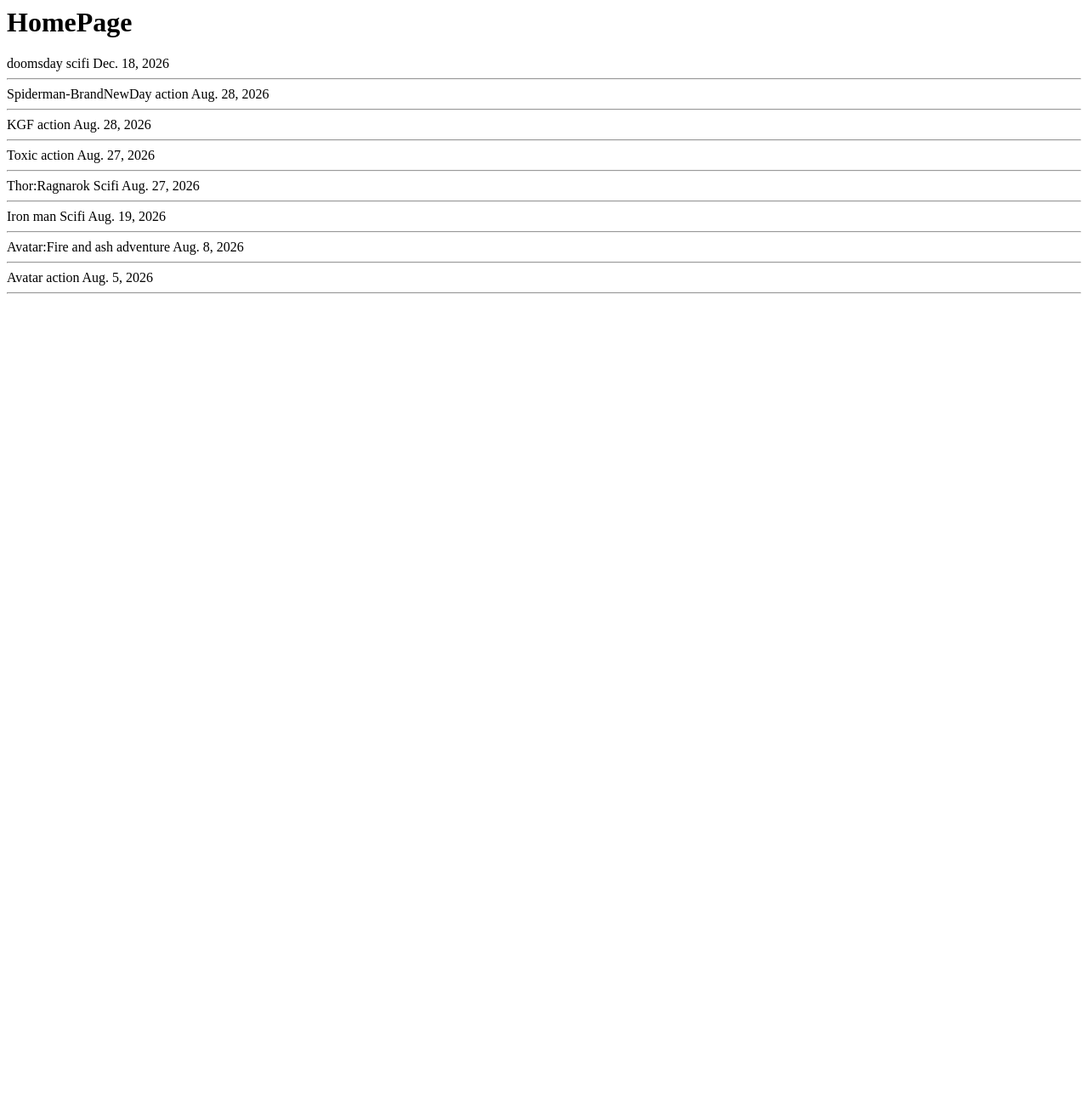
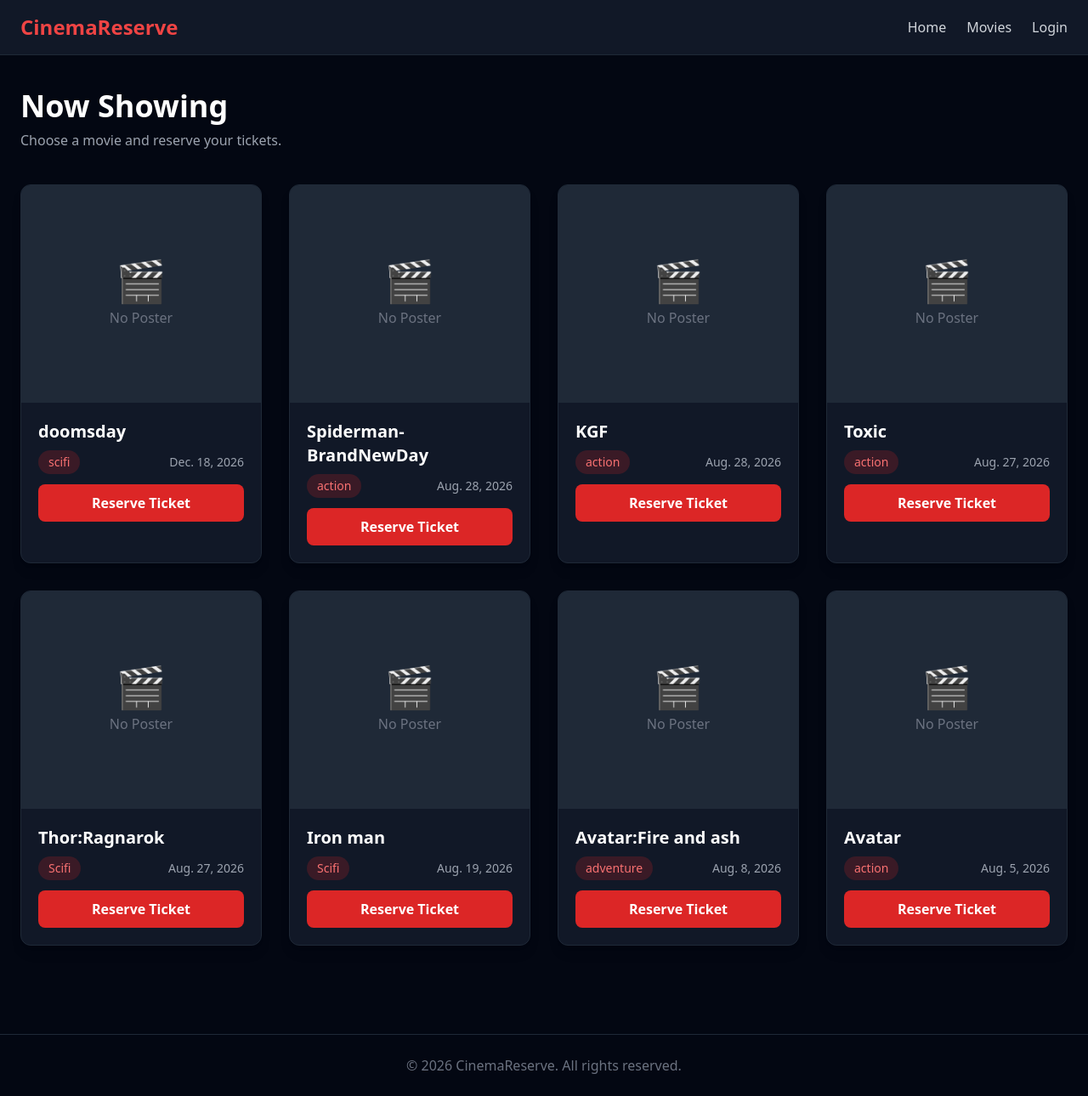
Before and after one commit to ANMOL4355/cinema_reserve, a Django app: page / in a window 1280 px wide. Shown: the whole page at 85% size. Before the commit the page ends 346 px from the top, so only its background shows below. Run offline with Django 5.2, Linux system fonts and the light colour scheme; data comes from the database, SQL or seed files in the repository; both versions use the stored data as it was after the commit; some libraries are stand-ins or nearby versions.

Commit message:
modified template with html and tailwind cdn

```diff
--- a/core/templates/core/home.html
+++ b/core/templates/core/home.html
@@ -1,8 +1,158 @@
-<h1>HomePage</h1>
 
-{% for movie in movies %}
-    {{ movie.name}}
-    {{ movie.genre }}
-    {{ movie.release_date }}
-    <hr/>
-{% endfor %}
+<!DOCTYPE html>
+<html lang="en">
+<head>
+    <meta charset="UTF-8">
+    <meta name="viewport" content="width=device-width, initial-scale=1.0">
+
+    <title>Cinema Reservation - Movies</title>
+
+    <!-- Tailwind CSS CDN -->
+    <script src="https://cdn.tailwindcss.com"></script>
+</head>
+
+<body class="bg-gray-950 text-white min-h-screen">
+
+    <!-- Navbar -->
+    <nav class="bg-gray-900 border-b border-gray-800">
+        <div class="max-w-7xl mx-auto px-6 py-4 flex items-center justify-between">
+
+            <h1 class="text-2xl font-bold text-red-500">
+                CinemaReserve
+            </h1>
+
+            <div class="flex gap-6 text-gray-300">
+                <a href="#" class="hover:text-red-500 transition">
+                    Home
+                </a>
+
+                <a href="#" class="hover:text-red-500 transition">
+                    Movies
+                </a>
+
+                <a href="#" class="hover:text-red-500 transition">
+                    Login
+                </a>
+            </div>
+
+        </div>
+    </nav>
+
+
+    <!-- Main Content -->
+    <main class="max-w-7xl mx-auto px-6 py-10">
+
+        <!-- Page Heading -->
+        <div class="mb-10">
+            <h2 class="text-4xl font-bold mb-2">
+                Now Showing
+            </h2>
+
+            <p class="text-gray-400">
+                Choose a movie and reserve your tickets.
+            </p>
+        </div>
+
+
+        <!-- Movie Cards -->
+        <div class="grid grid-cols-1 sm:grid-cols-2 lg:grid-cols-3 xl:grid-cols-4 gap-8">
+
+            {% for movie in movies %}
+
+            <div class="bg-gray-900 rounded-xl overflow-hidden shadow-lg
+                        border border-gray-800
+                        hover:border-red-500
+                        hover:-translate-y-1
+                        transition duration-300">
+
+                <!-- Movie Image Placeholder -->
+                <div class="h-64 bg-gray-800 flex items-center justify-center">
+
+                    {% if movie.poster %}
+                        <img
+                            src="{{ movie.poster.url }}"
+                            alt="{{ movie.name }}"
+                            class="w-full h-full object-cover"
+                        >
+                    {% else %}
+                        <div class="text-gray-500 text-center">
+                            <span class="text-5xl">🎬</span>
+                            <p class="mt-2">No Poster</p>
+                        </div>
+                    {% endif %}
+
+                </div>
+
+
+                <!-- Movie Information -->
+                <div class="p-5">
+
+                    <h3 class="text-xl font-bold mb-2">
+                        {{ movie.name }}
+                    </h3>
+
+                    <div class="flex items-center justify-between mb-3">
+
+                        <span class="bg-red-600/20 text-red-400
+                                     px-3 py-1 rounded-full text-sm">
+                            {{ movie.genre }}
+                        </span>
+
+                        <span class="text-gray-400 text-sm">
+                            {{ movie.release_date }}
+                        </span>
+
+                    </div>
+
+
+                    <!-- Reserve Button -->
+                    <a
+                        href="#"
+                        class="block w-full text-center
+                               bg-red-600 hover:bg-red-700
+                               text-white font-semibold
+                               py-2.5 rounded-lg
+                               transition duration-200"
+                    >
+                        Reserve Ticket
+                    </a>
+
+                </div>
+
+            </div>
+
+            {% empty %}
+
+                <!-- No Movies -->
+                <div class="col-span-full text-center py-20">
+
+                    <div class="text-6xl mb-4">
+                        🎬
+                    </div>
+
+                    <h3 class="text-2xl font-semibold mb-2">
+                        No Movies Available
+                    </h3>
+
+                    <p class="text-gray-400">
+                        There are currently no movies showing.
+                    </p>
+
+                </div>
+
+            {% endfor %}
+
+        </div>
+
+    </main>
+
+
+    <!-- Footer -->
+    <footer class="border-t border-gray-800 mt-16">
+        <div class="max-w-7xl mx-auto px-6 py-6 text-center text-gray-500">
+            © 2026 CinemaReserve. All rights reserved.
+        </div>
+    </footer>
+
+</body>
+</html>
```
Also changed, not shown: db.sqlite3.
